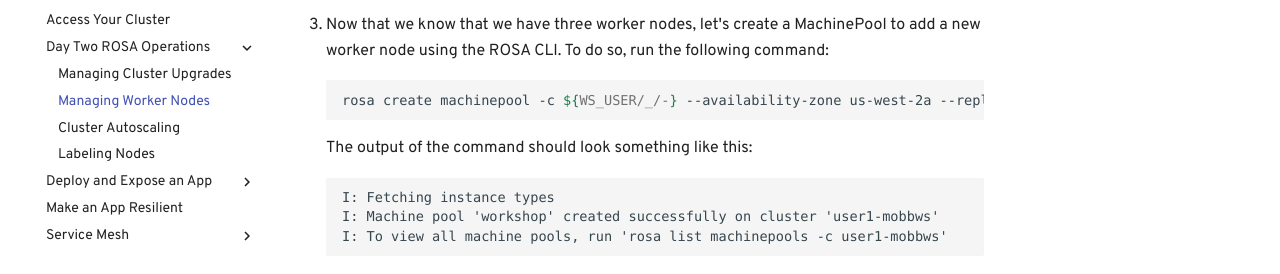
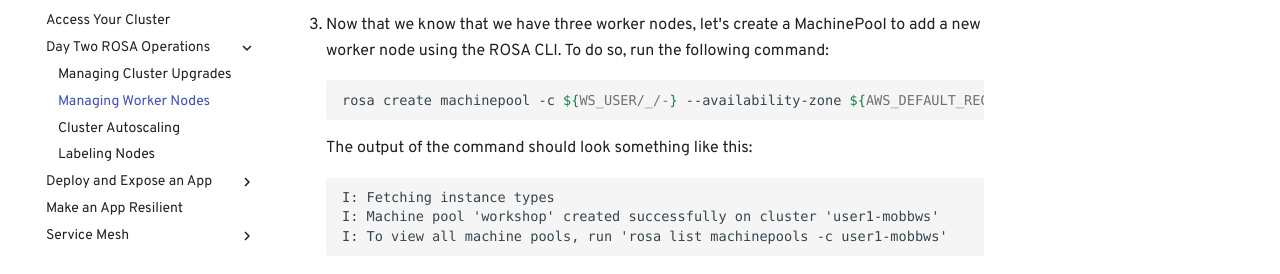
Before and after one commit to rh-mobb/rosa-workshop-content, an MkDocs documentation site: the page built from rosa-content/200-ops/scaling-nodes.md, in a window 1280 px wide and 900 px high, scrolled down 1124 px. Shown: the part 168-442 px from the top of the window. Built offline with MkDocs 1.6.1 and Material for MkDocs 9.7.7, drawn with Linux system fonts in a browser that asks for light colours; some web fonts are replaced; comment, search, counter and statistics services are not loaded.

Commit message:
Removing hardcoded region reference

````diff
--- a/rosa-content/200-ops/scaling-nodes.md
+++ b/rosa-content/200-ops/scaling-nodes.md
@@ -44,7 +44,7 @@
 1. Now that we know that we have three worker nodes, let's create a MachinePool to add a new worker node using the ROSA CLI. To do so, run the following command:
 
     ```bash
-    rosa create machinepool -c ${WS_USER/_/-} --availability-zone us-west-2a --replicas 1 --name workshop --instance-type m5.xlarge
+    rosa create machinepool -c ${WS_USER/_/-} --availability-zone ${AWS_DEFAULT_REGION}a --replicas 1 --name workshop --instance-type m5.xlarge
     ```
 
     The output of the command should look something like this:
````
